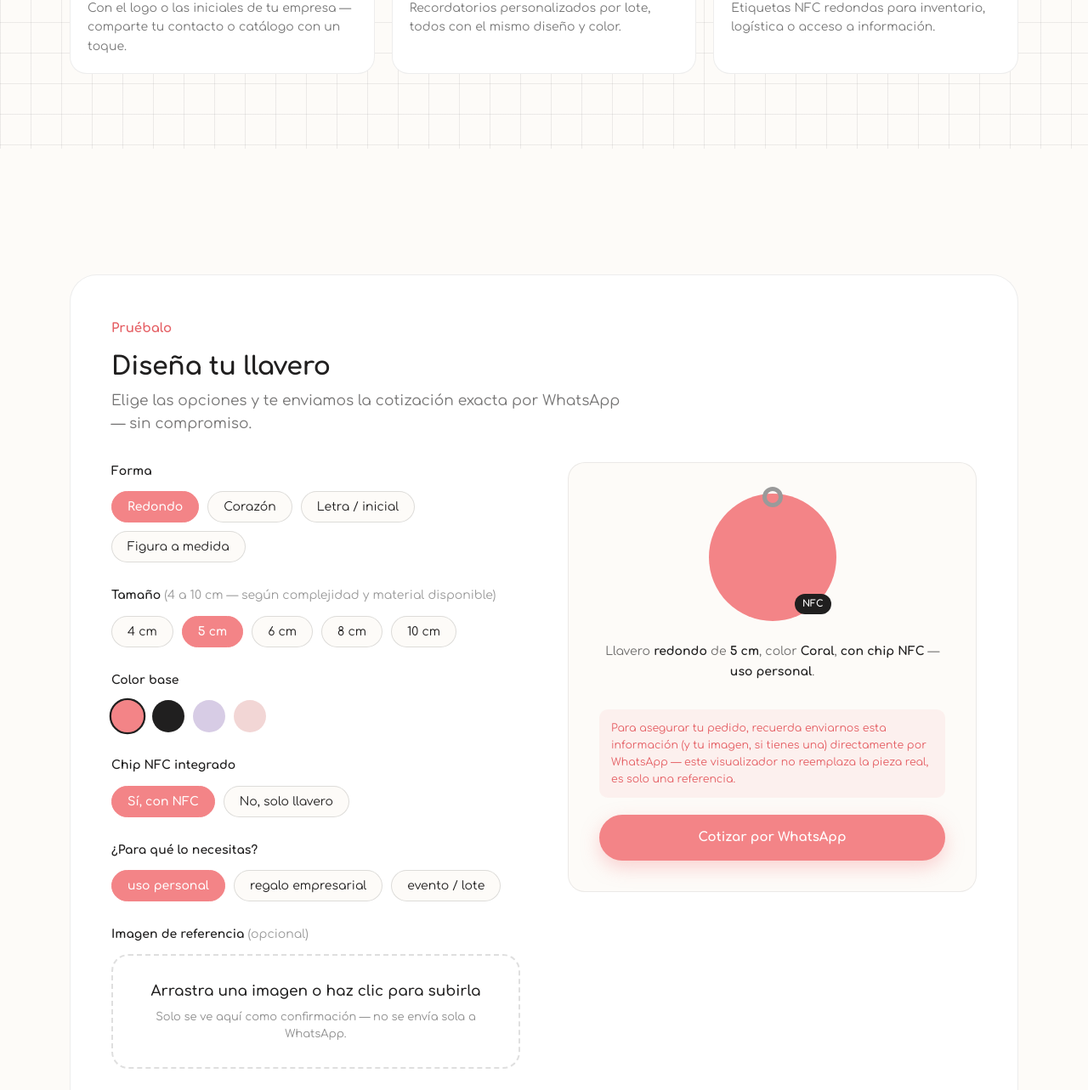
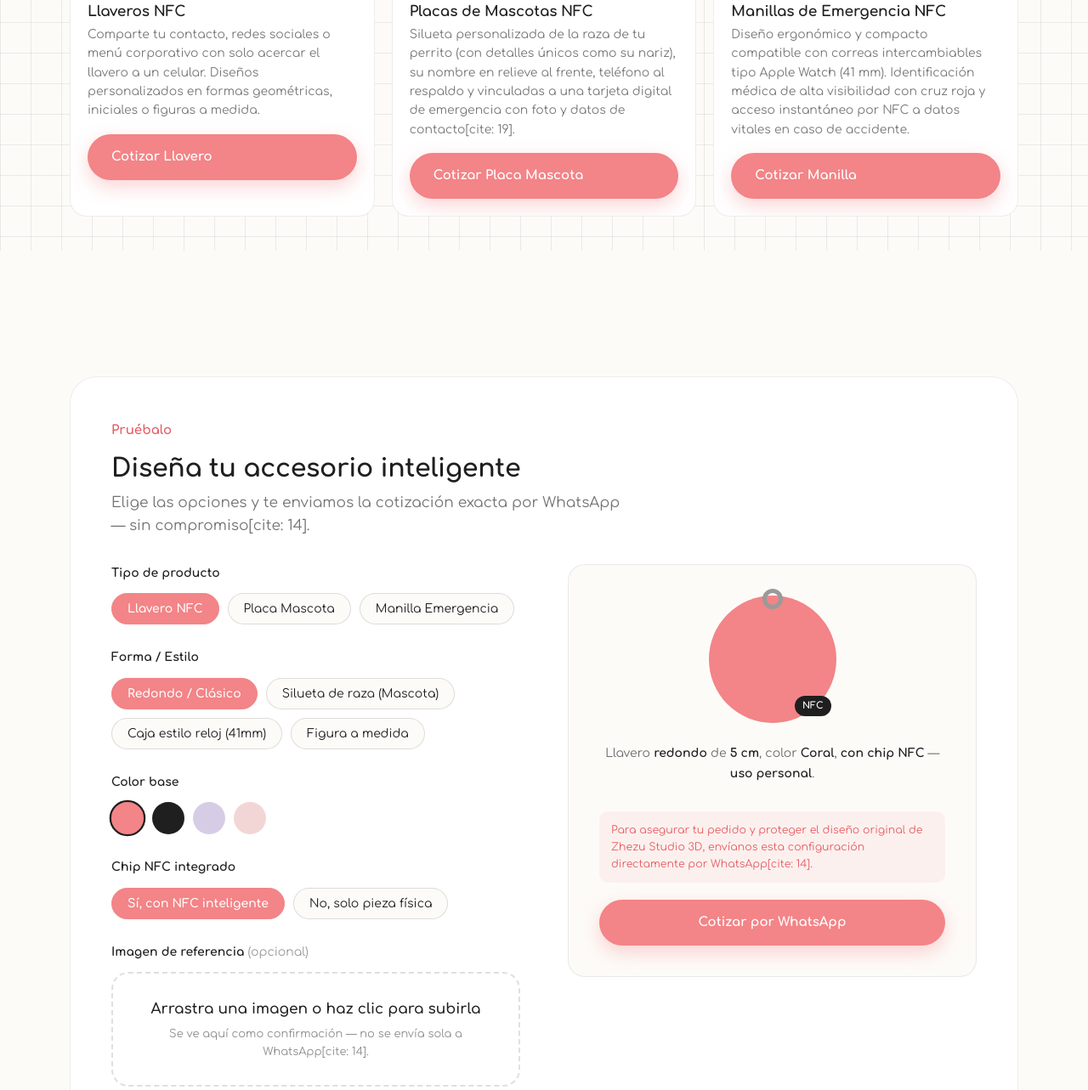
Before and after one commit to ZhezuStudio3D/zhezustudio3d.github.io, a plain HTML site: page llaveros.html in a window 1280 px wide. Shown: the part 1265-2548 px from the top of the page at 85% size. Drawn offline with Linux system fonts and the light colour scheme; animation ran at ten frames a second; a web font is replaced by a local one.

Commit message:
Revise title and meta description for llaveros.html
Updated the title and meta description for better clarity and SEO. Changed references from 'Llaveros inteligentes NFC' to 'Productos Inteligentes NFC' and modified related content throughout the page.

```diff
--- a/llaveros.html
+++ b/llaveros.html
@@ -3,8 +3,8 @@
 <head>
 <meta charset="UTF-8">
 <meta name="viewport" content="width=device-width, initial-scale=1.0">
-<title>Llaveros inteligentes NFC — Zhezu Studio 3D</title>
-<meta name="description" content="Llaveros personalizados con chip NFC integrado. Diseña forma, tamaño y color, y cotiza directo por WhatsApp.">
+<title>Productos Inteligentes NFC — Zhezu Studio 3D</title>
+<meta name="description" content="Llaveros, placas inteligentes para mascotas con silueta de raza y manillas NFC de emergencia. Diseños exclusivos de Zhezu Studio 3D.">
 <link rel="icon" href="assets/img/logo_badge.png">
 <link rel="preconnect" href="https://fonts.googleapis.com">
 <link href="https://fonts.googleapis.com/css2?family=Comfortaa:wght@400;500;600;700&display=swap" rel="stylesheet">
@@ -39,9 +39,8 @@
     <div class="nav-main">
       <ul>
         <li><a href="servicios.html">Servicios</a></li>
-        <li><a href="servicios.html#materiales">Materiales</a></li>
         <li><a href="scaneo-3d.html">Scaneo 3D</a></li>
-        <li><a href="llaveros.html" style="color:var(--coral-deep)">Llaveros NFC</a></li>
+        <li><a href="llaveros.html" style="color:var(--coral-deep)">Productos Inteligentes</a></li>
         <li><a href="galeria.html">Galería trabajos</a></li>
         <li><a href="contacto.html">Contacto</a></li>
       </ul>
@@ -59,12 +58,12 @@
 <section class="hero" style="padding-bottom:20px;">
   <div class="wrap hero-grid">
     <div class="reveal">
-      <span class="eyebrow">Línea NFC</span>
-      <h1>Llaveros inteligentes. <em>Un toque, y listo.</em></h1>
-      <p class="lead">¿Un llavero que hace más que sostener llaves? Con un chip NFC integrado, cada pieza personalizada comparte tu contacto, tu catálogo o tus redes con solo acercarla a un celular.</p>
+      <span class="eyebrow">Línea Inteligente NFC</span>
+      <h1>Tecnología que se lleva puesta. <em>Un toque, y listo.</em></h1>
+      <p class="lead">Diseños exclusivos creados en nuestro estudio con chips NFC integrados. Desde llaveros corporativos y placas para mascotas hasta manillas de emergencia médicas.</p>
       <div class="hero-actions">
-        <a class="btn btn-primary" href="#configurador">Diseñar el mío</a>
-        <a class="btn btn-ghost" href="https://wa.me/573208390714?text=Hola%21%20Quiero%20m%C3%A1s%20informaci%C3%B3n%20sobre%20los%20llaveros%20inteligentes%20NFC." target="_blank" rel="noopener">Preguntar por WhatsApp</a>
+        <a class="btn btn-primary" href="#lineas-producto">Ver colecciones</a>
+        <a class="btn btn-ghost" href="https://wa.me/573208390714?text=Hola%21%20Quiero%20informaci%C3%B3n%20sobre%20los%20productos%20inteligentes%20NFC." target="_blank" rel="noopener">Cotizar por WhatsApp</a>
       </div>
     </div>
     <div class="hero-art reveal">
@@ -74,68 +73,77 @@
   </div>
 </section>
 
-<section class="grid-bg" style="padding-top:20px;">
+<!-- NUEVAS LÍNEAS DE PRODUCTO INTELIGENTE -->
+<section id="lineas-producto" class="grid-bg" style="padding-top:40px; padding-bottom:40px;">
   <div class="wrap">
     <div class="section-head reveal">
-      <span class="eyebrow">Para empresas</span>
-      <h2>Un llavero, muchos usos</h2>
-      <p class="sub">La misma pieza puede ser regalo corporativo, souvenir de evento o herramienta de logística.</p>
+      <span class="eyebrow">Catálogo Inteligente</span>
+      <h2>Nuestras tres líneas de productos NFC</h2>
+      <p class="sub">Diseño original protegido con el sello de calidad Zhezu Studio 3D.</p>
     </div>
-    <div class="usecases-grid">
+
+    <div class="usecases-grid" style="margin-top:32px;">
+      <!-- Llaveros Inteligentes -->
       <div class="usecase-card reveal">
-        <img src="assets/img/portfolio/llavero_letra.jpg" alt="Llavero personalizado con inicial">
+        <img src="assets/img/portfolio/llavero_letra.jpg" alt="Llaveros NFC clásicos">
         <div class="body">
-          <h3>Regalo corporativo</h3>
-          <p>Con el logo o las iniciales de tu empresa — comparte tu contacto o catálogo con un toque.</p>
+          <h3>Llaveros NFC</h3>
+          <p>Comparte tu contacto, redes sociales o menú corporativo con solo acercar el llavero a un celular. Diseños personalizados en formas geométricas, iniciales o figuras a medida.</p>
+          <a class="btn btn-primary" style="margin-top:16px; width:100%; text-align:center;" href="https://wa.me/573208390714?text=Hola%21%20Quiero%20cotizar%20un%20llavero%20inteligente%20NFC." target="_blank" rel="noopener">Cotizar Llavero</a>
         </div>
       </div>
+
+      <!-- Placas de Mascotas -->
       <div class="usecase-card reveal">
-        <img src="assets/img/portfolio/llavero_estrellas.jpg" alt="Llaveros para evento">
+        <img src="assets/img/portfolio/personajes_miniatura_resina.jpg" alt="Placa inteligente para mascota estilo Dante">
         <div class="body">
-          <h3>Eventos y bodas</h3>
-          <p>Recordatorios personalizados por lote, todos con el mismo diseño y color.</p>
+          <h3>Placas de Mascotas NFC</h3>
+          <p>Silueta personalizada de la raza de tu perrito (con detalles únicos como su nariz), su nombre en relieve al frente, teléfono al respaldo y vinculadas a una tarjeta digital de emergencia con foto y datos de contacto[cite: 19].</p>
+          <a class="btn btn-primary" style="margin-top:16px; width:100%; text-align:center;" href="https://wa.me/573208390714?text=Hola%21%20Quiero%20cotizar%20una%20placa%20inteligente%20con%20silueta%20para%20mi%20mascota." target="_blank" rel="noopener">Cotizar Placa Mascota</a>
         </div>
       </div>
+
+      <!-- Manillas de Emergencia -->
       <div class="usecase-card reveal">
-        <img src="assets/img/portfolio/llavero_circular.jpg" alt="Llavero de identificación">
+        <img src="assets/img/portfolio/llavero_circular.jpg" alt="Manillas de emergencia NFC tipo Apple Watch">
         <div class="body">
-          <h3>Identificación de producto</h3>
-          <p>Etiquetas NFC redondas para inventario, logística o acceso a información.</p>
+          <h3>Manillas de Emergencia NFC</h3>
+          <p>Diseño ergonómico y compacto compatible con correas intercambiables tipo Apple Watch (41 mm). Identificación médica de alta visibilidad con cruz roja y acceso instantáneo por NFC a datos vitales en caso de accidente.</p>
+          <a class="btn btn-primary" style="margin-top:16px; width:100%; text-align:center;" href="https://wa.me/573208390714?text=Hola%21%20Quiero%20cotizar%20una%20manilla%20inteligente%20de%20emergencia%20NFC." target="_blank" rel="noopener">Cotizar Manilla</a>
         </div>
       </div>
     </div>
   </div>
 </section>
 
+<!-- CONFIGURADOR INTERACTIVO ORIGINAL -->
 <section id="configurador-section">
   <div class="wrap">
     <div id="configurador" class="reveal">
       <div class="section-head" style="margin-bottom:8px;">
         <span class="eyebrow">Pruébalo</span>
-        <h2 style="font-size:30px;">Diseña tu llavero</h2>
-        <p class="sub" style="margin-top:8px;">Elige las opciones y te enviamos la cotización exacta por WhatsApp — sin compromiso.</p>
+        <h2 style="font-size:30px;">Diseña tu accesorio inteligente</h2>
+        <p class="sub" style="margin-top:8px;">Elige las opciones y te enviamos la cotización exacta por WhatsApp — sin compromiso[cite: 14].</p>
       </div>
 
       <div class="config-layout" style="margin-top:32px;">
         <div>
           <div class="config-group">
-            <span class="config-label">Forma</span>
-            <div class="chip-row" id="shapeOptions">
-              <button class="chip active" data-shape="redondo">Redondo</button>
-              <button class="chip" data-shape="corazon">Corazón</button>
-              <button class="chip" data-shape="letra">Letra / inicial</button>
-              <button class="chip" data-shape="libre">Figura a medida</button>
+            <span class="config-label">Tipo de producto</span>
+            <div class="chip-row" id="productTypeOptions">
+              <button class="chip active" data-type="llavero">Llavero NFC</button>
+              <button class="chip" data-type="mascota">Placa Mascota</button>
+              <button class="chip" data-type="manilla">Manilla Emergencia</button>
             </div>
           </div>
 
           <div class="config-group">
-            <span class="config-label">Tamaño <span class="opt">(4 a 10 cm — según complejidad y material disponible)</span></span>
-            <div class="chip-row" id="sizeOptions">
-              <button class="chip" data-size="4">4 cm</button>
-              <button class="chip active" data-size="5">5 cm</button>
-              <button class="chip" data-size="6">6 cm</button>
-              <button class="chip" data-size="8">8 cm</button>
-              <button class="chip" data-size="10">10 cm</button>
+            <span class="config-label">Forma / Estilo</span>
+            <div class="chip-row" id="shapeOptions">
+              <button class="chip active" data-shape="redondo">Redondo / Clásico</button>
+              <button class="chip" data-shape="silueta">Silueta de raza (Mascota)</button>
+              <button class="chip" data-shape="reloj">Caja estilo reloj (41mm)</button>
+              <button class="chip" data-shape="libre">Figura a medida</button>
             </div>
           </div>
 
@@ -152,17 +160,8 @@
           <div class="config-group">
             <span class="config-label">Chip NFC integrado</span>
             <div class="chip-row" id="nfcOptions">
-              <button class="chip active" data-nfc="si">Sí, con NFC</button>
-              <button class="chip" data-nfc="no">No, solo llavero</button>
-            </div>
-          </div>
-
-          <div class="config-group">
-            <span class="config-label">¿Para qué lo necesitas?</span>
-            <div class="chip-row" id="useOptions">
-              <button class="chip active" data-use="personal">uso personal</button>
-              <button class="chip" data-use="empresa">regalo empresarial</button>
-              <button class="chip" data-use="evento">evento / lote</button>
+              <button class="chip active" data-nfc="si">Sí, con NFC inteligente</button>
+              <button class="chip" data-nfc="no">No, solo pieza física</button>
             </div>
           </div>
 
@@ -171,7 +170,7 @@
             <div class="upload-box" id="uploadBox">
               <input type="file" id="uploadInput" accept="image/*">
               <p style="margin:0;font-weight:600;">Arrastra una imagen o haz clic para subirla</p>
-              <p style="margin:6px 0 0;font-size:13px;color:rgba(32,31,31,0.5);">Solo se ve aquí como confirmación — no se envía sola a WhatsApp.</p>
+              <p style="margin:6px 0 0;font-size:13px;color:rgba(32,31,31,0.5);">Se ve aquí como confirmación — no se envía sola a WhatsApp[cite: 14].</p>
               <div class="upload-preview" id="uploadPreview">
                 <img src="" alt="">
                 <span></span>
@@ -181,7 +180,7 @@
 
           <div class="config-group">
             <span class="config-label">Notas <span class="opt">(opcional)</span></span>
-            <textarea id="configNotes" placeholder="Cuéntanos cualquier detalle extra: texto, cantidad, fecha límite..."></textarea>
+            <textarea id="configNotes" placeholder="Cuéntanos detalles: nombre de tu mascota, raza, texto trasero, colores o cantidad..."></textarea>
           </div>
         </div>
 
@@ -192,7 +191,7 @@
           </div>
           <p class="preview-summary" id="previewSummary"></p>
           <div class="preview-note">
-            Para asegurar tu pedido, recuerda enviarnos esta información (y tu imagen, si tienes una) directamente por WhatsApp — este visualizador no reemplaza la pieza real, es solo una referencia.
+            Para asegurar tu pedido y proteger el diseño original de Zhezu Studio 3D, envíanos esta configuración directamente por WhatsApp[cite: 14].
           </div>
           <a class="btn btn-primary config-cta" id="configCta" href="#" target="_blank" rel="noopener">Cotizar por WhatsApp</a>
         </div>
```
